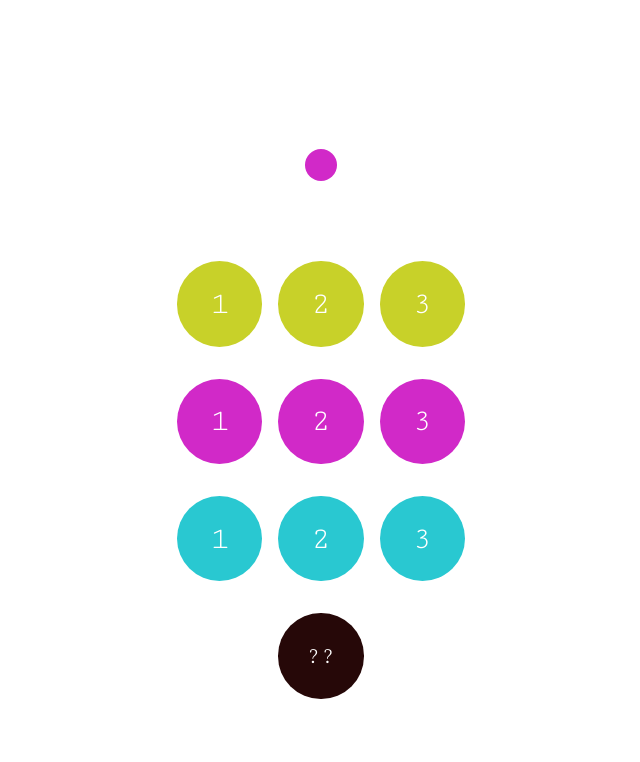
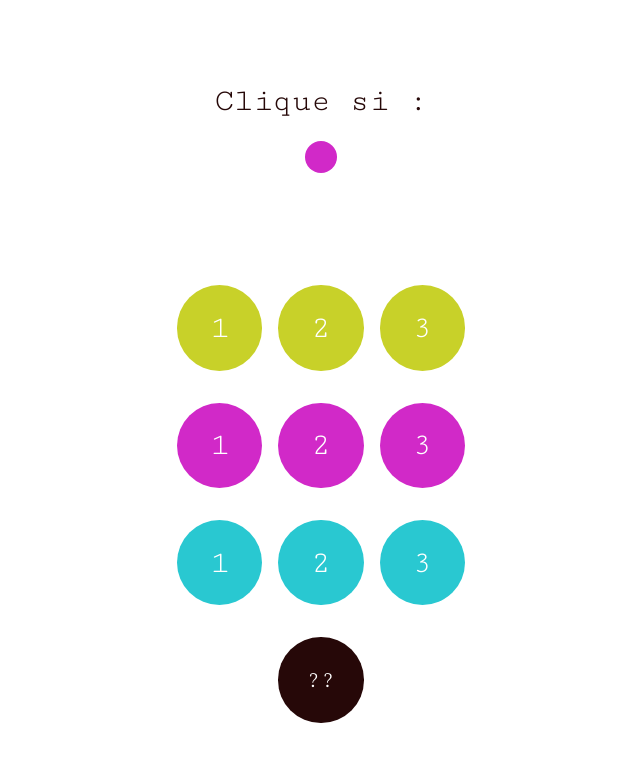
Before and after one commit to codecollectif/boolean-game, a React (Vite) app: page / in a window 1280 px wide. Shown: the top 762 px of the page, without its empty margins (319-959 px from the left). Built offline with nearby package versions, Linux system fonts and the light colour scheme.

Commit message:
added explicit game instructions

```diff
--- a/src/App.css
+++ b/src/App.css
@@ -43,13 +43,14 @@
 }
 
 .challenge {
-  min-height: 8rem;
+  min-height: 11rem;
   margin-bottom: 2rem;
   display: flex;
   flex-direction: row;
   gap: 1rem;
   justify-content: center;
   align-items: center;
+  align-content: start;
   flex-wrap: wrap;
   font-size: 2rem;
   color: hsl(0 67% 9%);
--- a/src/App.tsx
+++ b/src/App.tsx
@@ -75,6 +75,7 @@ function App() {
   return (
     <>
       <p className="challenge">
+        <span style={{ width: "100%" }}>Clique si :</span>
         {challenge.globalNot && (
           <>
             <span>pas</span>(
```
